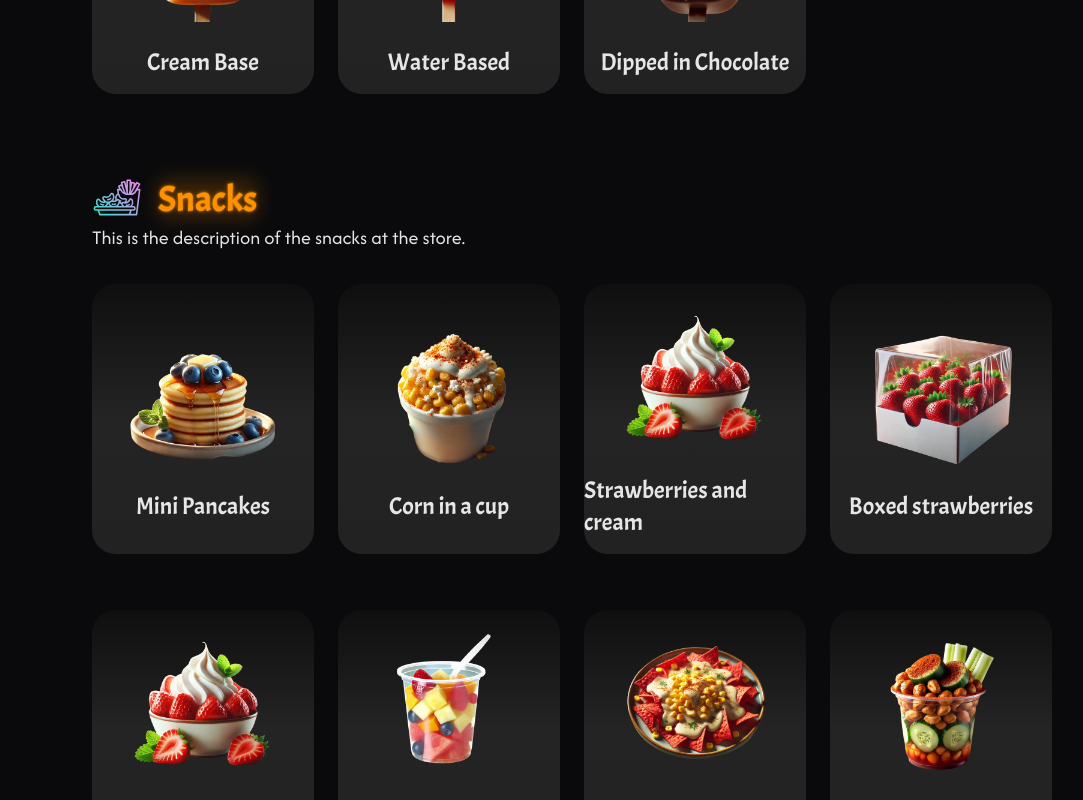
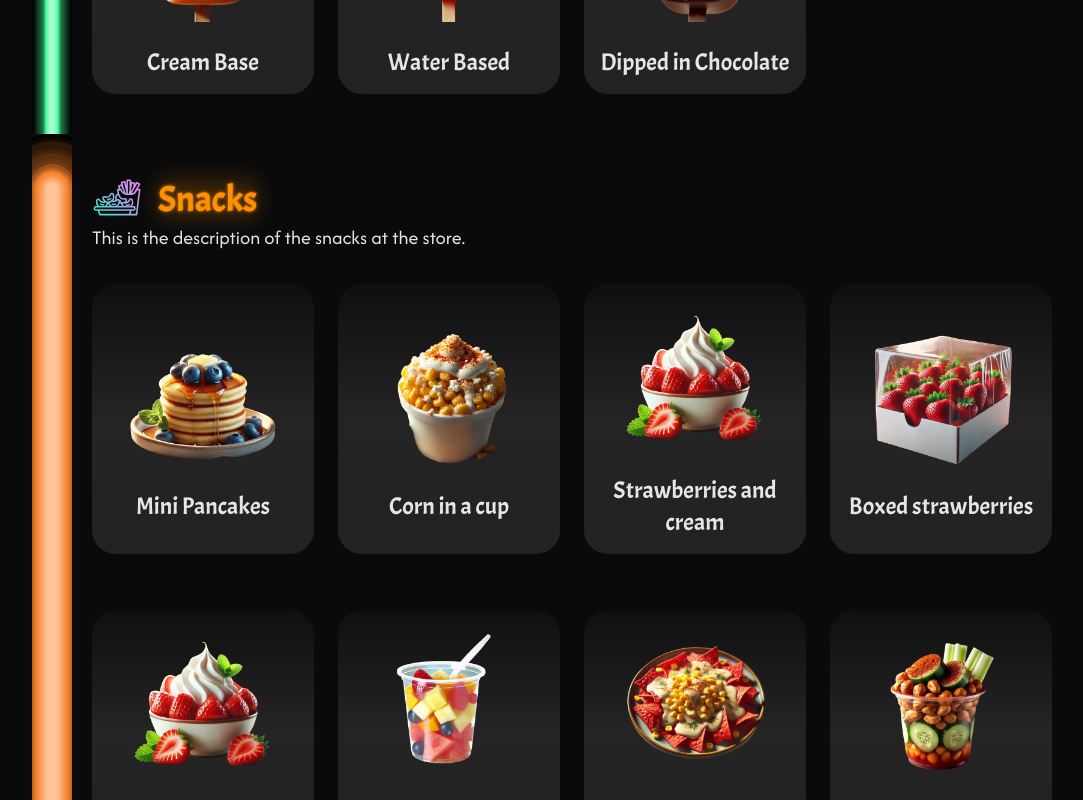
Before and after one commit to missatrox44/paleteria-and-snacks, a Next.js app: page / in a window 1280 px wide. Shown: the part 1800-2600 px from the top of the page, without its empty margins (68-1151 px from the left). Built offline with nearby package versions, Linux system fonts and the light colour scheme.

Commit message:
neon bars

```diff
--- a/src/app/components/FoodCategory.tsx
+++ b/src/app/components/FoodCategory.tsx
@@ -5,6 +5,7 @@ import { FoodItem } from "../types/food";
 
 interface FoodCategoryProps {
   id : string;
+  neonBar: string;
   imgSrc: string;
   categoryTitle: string;
   categoryDescription: string;
@@ -13,6 +14,7 @@ interface FoodCategoryProps {
 }
 const FoodCategory: React.FC<FoodCategoryProps> = ({
   id = "",
+  neonBar = "",
   imgSrc = "",
   categoryTitle,
   categoryDescription,
@@ -20,7 +22,15 @@ const FoodCategory: React.FC<FoodCategoryProps> = ({
   classes = "" }) => {
 
   return (
-    <section id={id} className="wrapper py-10">
+    <section id={id} className="wrapper py-10 relative">
+       <div className="absolute -left-7 top-0 h-full w-10">
+        <Image
+          src={neonBar}
+          alt="neon bar"
+          layout="fill"
+          objectFit="cover"
+        />
+      </div>
       <div className="flex flex-col pb-8">
         <div className="flex items-center gap-x-4">
           <Image src={imgSrc} alt={`${categoryTitle} icon`} width={50} height={50} />
@@ -38,7 +48,7 @@ const FoodCategory: React.FC<FoodCategoryProps> = ({
           >
             <div className="flex flex-col gap-y-6 items-center">
               <Image src={item.image} alt={item.name} width={150} height={150} />
-              <p className="font-acme text-2xl">{item.name}</p>
+              <p className="font-acme text-2xl text-center">{item.name}</p>
             </div>
           </div>
         ))}
--- a/src/app/page.tsx
+++ b/src/app/page.tsx
@@ -9,6 +9,7 @@ export default function Home() {
       {/* IceCream */}
       <FoodCategory
         id="ice-cream"
+        neonBar="/neon-bars/pink-neon-vertical.svg"
         imgSrc="/icons/ice-cream.svg"
         categoryTitle="Ice Cream"
         categoryDescription="This is the description of the ice cream at the store."
@@ -18,6 +19,7 @@ export default function Home() {
       {/* Pocpsicles */}
       <FoodCategory
         id="popsicles"
+        neonBar="/neon-bars/turquoise-neon-vertical.svg"
         imgSrc="/icons/popsicle.svg"
         categoryTitle="Popsicles"
         categoryDescription="This is the description of the popsicles at the store."
@@ -27,6 +29,7 @@ export default function Home() {
       {/* Snacks */}
       <FoodCategory
         id="snacks"
+        neonBar="/neon-bars/orange-neon-vertical.svg"
         imgSrc="/icons/snack.svg"
         categoryTitle="Snacks"
         categoryDescription="This is the description of the snacks at the store."
@@ -36,6 +39,7 @@ export default function Home() {
       {/* Drinks */}
       <FoodCategory
         id="drinks"
+        neonBar="/neon-bars/green-neon-vertical.svg"
         imgSrc="/icons/drinks.svg"
         categoryTitle="Drinks"
         categoryDescription="This is the description of the drinks at the store."
```
